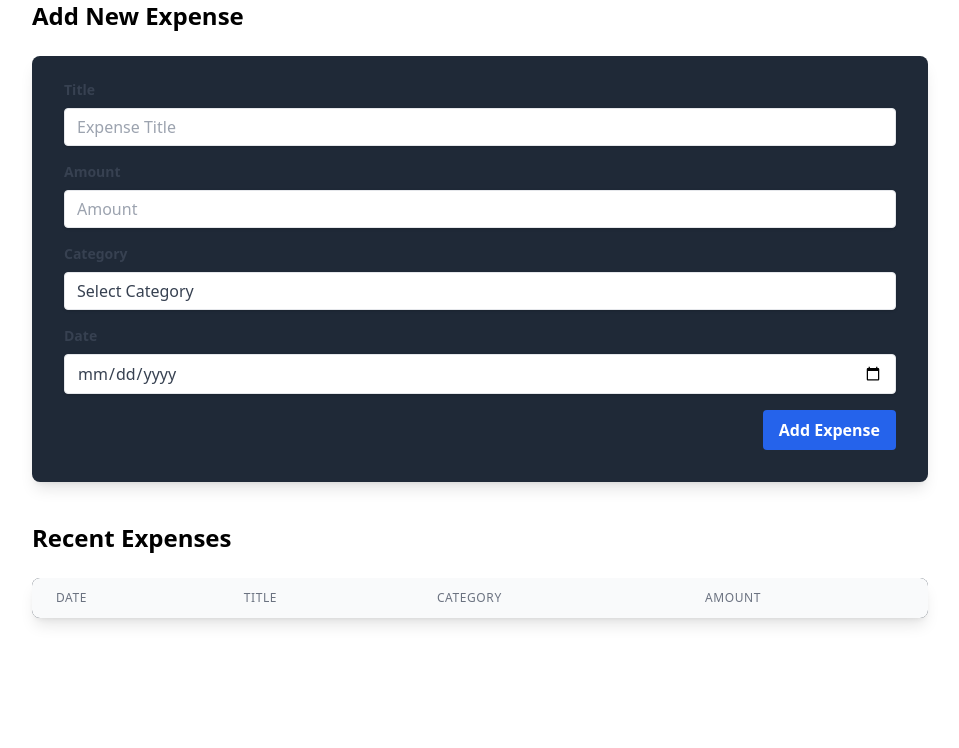
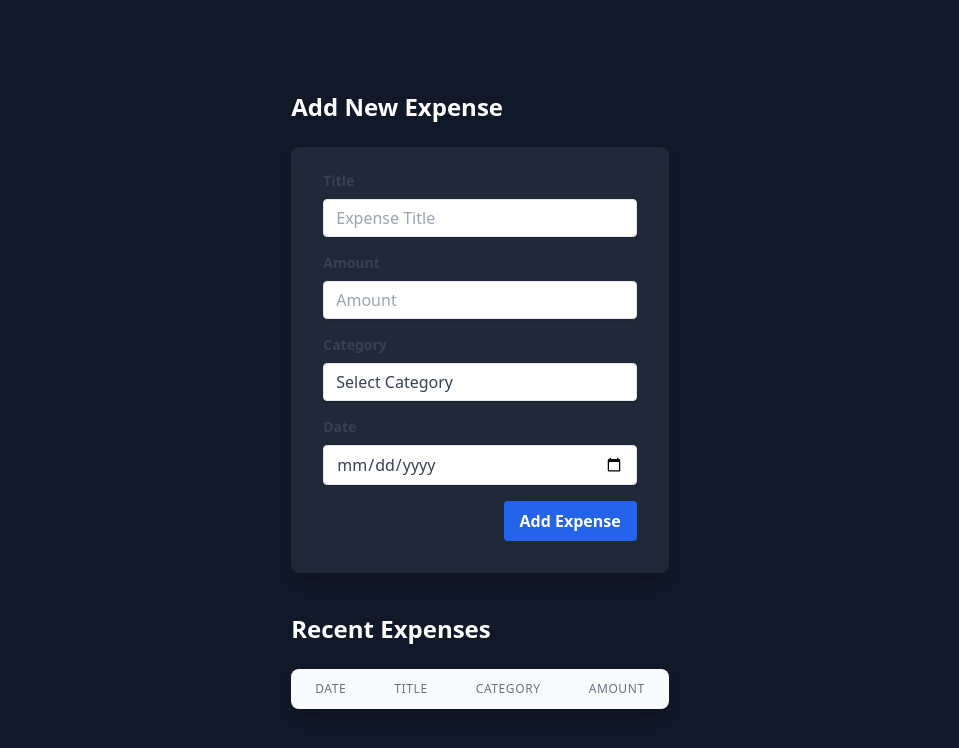
Before and after one commit to rakibahmad007/Expense-Tracker-Application, a React (Vite) app: page / in a window 1280 px wide. Shown: the top 748 px of the page, without its empty margins (160-1119 px from the left). Built offline with nearby package versions, Linux system fonts and the light colour scheme.

Commit message:
Update Dashboard.jsx

```diff
--- a/src/pages/Dashboard.jsx
+++ b/src/pages/Dashboard.jsx
@@ -17,9 +17,9 @@
         // Reset form
         setExpense({ title: '', amount: '', category: '', date: '' });
     };
-
+//w-screen h-screen bg-gray-900 flex items-center justify-center
     return (
-    <div className="max-w-4xl mx-auto bg-dark-contrast">
+    <div className="w-screen h-screen mx-auto flex items-center justify-center bg-gray-900 text-white">
         <div className="grid grid-cols-1 gap-6">
             <div>
                 <h2 className="text-2xl font-bold mb-6">Add New Expense</h2>
```
